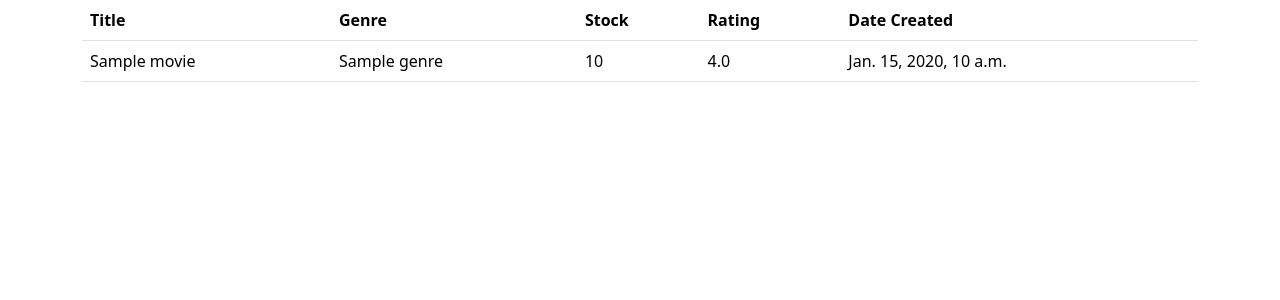
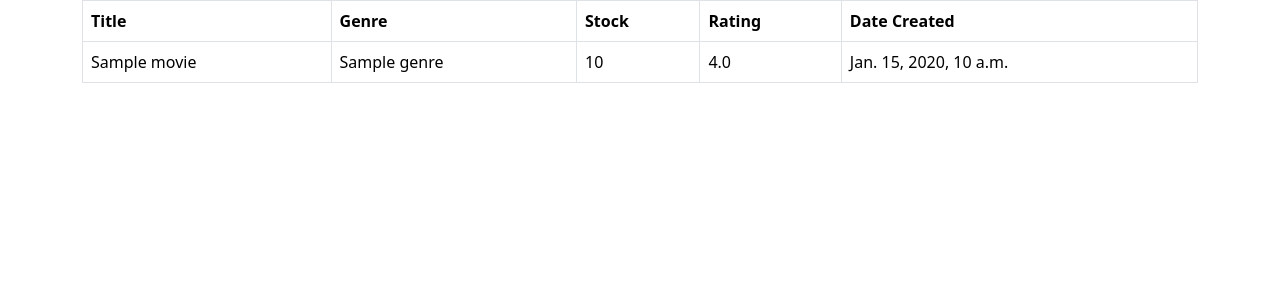
Before and after one commit to aganyo360/Codeacademy-project1, a Django app: page /movies/ in a window 1280 px wide. Shown: the part 50-350 px from the top of the page. Run offline with Django 5.2, Linux system fonts and the light colour scheme; tables that the repository leaves empty hold one stand-in row (values such as "Sample post").

Commit message:
updated index page

```diff
--- a/movies/templates/movies/index.html
+++ b/movies/templates/movies/index.html
@@ -2,7 +2,7 @@
 
 
 {% block content %}
-<table class="table">
+<table class="table table-bordered table-hover">
     <thead>
 
         <tr>
```
